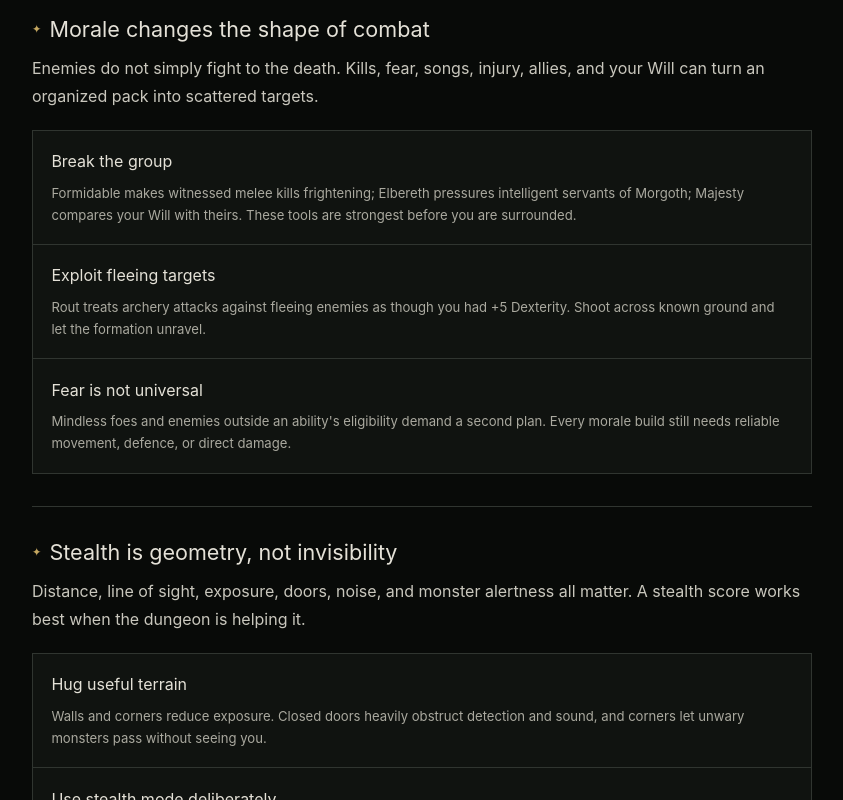
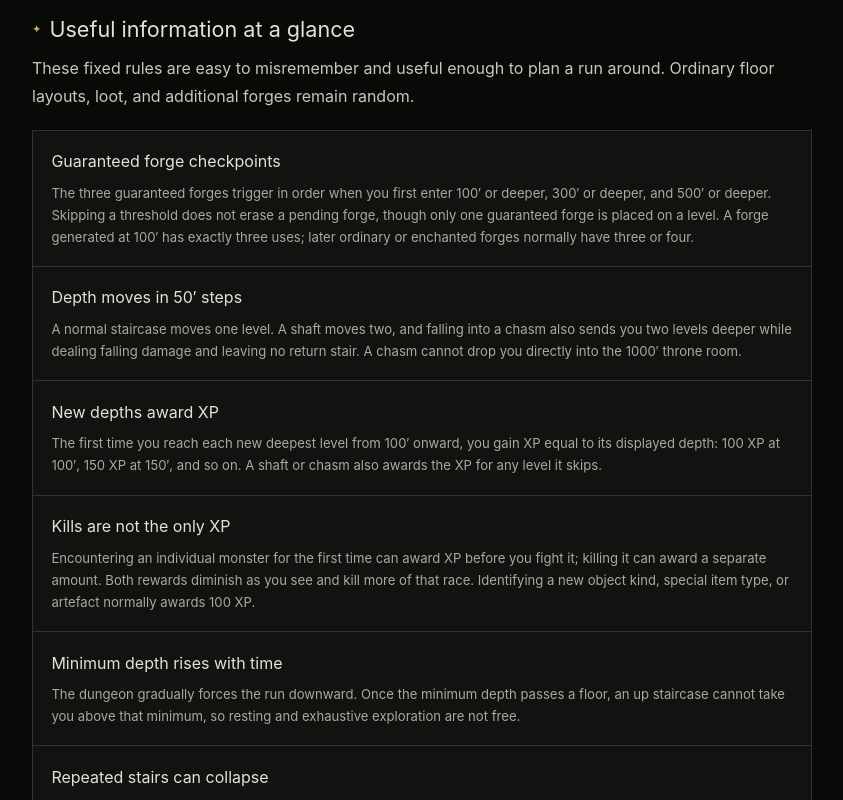
Before and after one commit to vittis/sil-q-builds, a React (Vite) app: page /primer in a window 1280 px wide. Shown: the part 1260-2060 px from the top of the page, without its empty margins (301-1144 px from the left). Built offline with nearby package versions, Linux system fonts and the light colour scheme.

Commit message:
Add useful primer reference section

```diff
--- a/src/data/primer.ts
+++ b/src/data/primer.ts
@@ -24,6 +24,21 @@ export const primerSections: PrimerSection[] = [
       { title: "Never chase into darkness", body: "Fleeing enemies can pull you into fresh packs. Take the morale win, reload the situation, and explore from a safe edge." },
     ],
     sourceIds: ["manual", "quirk-advice"],
+  },
+  {
+    id: "useful-information",
+    eyebrow: "Quick reference",
+    title: "Useful information at a glance",
+    intro: "These fixed rules are easy to misremember and useful enough to plan a run around. Ordinary floor layouts, loot, and additional forges remain random.",
+    points: [
+      { title: "Guaranteed forge checkpoints", body: "The three guaranteed forges trigger in order when you first enter 100′ or deeper, 300′ or deeper, and 500′ or deeper. Skipping a threshold does not erase a pending forge, though only one guaranteed forge is placed on a level. A forge generated at 100′ has exactly three uses; later ordinary or enchanted forges normally have three or four." },
+      { title: "Depth moves in 50′ steps", body: "A normal staircase moves one level. A shaft moves two, and falling into a chasm also sends you two levels deeper while dealing falling damage and leaving no return stair. A chasm cannot drop you directly into the 1000′ throne room." },
+      { title: "New depths award XP", body: "The first time you reach each new deepest level from 100′ onward, you gain XP equal to its displayed depth: 100 XP at 100′, 150 XP at 150′, and so on. A shaft or chasm also awards the XP for any level it skips." },
+      { title: "Kills are not the only XP", body: "Encountering an individual monster for the first time can award XP before you fight it; killing it can award a separate amount. Both rewards diminish as you see and kill more of that race. Identifying a new object kind, special item type, or artefact normally awards 100 XP." },
+      { title: "Minimum depth rises with time", body: "The dungeon gradually forces the run downward. Once the minimum depth passes a floor, an up staircase cannot take you above that minimum, so resting and exhaustive exploration are not free." },
+      { title: "Repeated stairs can collapse", body: "Using stairs several times in quick succession raises the chance that they crumble, causing falling damage and potentially leaving you deeper with no staircase back. The risk decays over turns and is tiny in ordinary forward play." },
+    ],
+    sourceIds: ["manual", "changelog"],
   },
   {
     id: "morale",
@@ -67,7 +82,7 @@ export const primerSections: PrimerSection[] = [
     title: "Forge solutions, not trophies",
     intro: "Smithing is strongest when it guarantees the tool your run needs. It is weakest when experience is sunk into a beautiful item while combat skills fall behind.",
     points: [
-      { title: "Plan for the fixed forges", body: "The first visits to 100′, 300′, and 500′ contain guaranteed forges. Arrive with the relevant ability, Smithing total, and a short priority list." },
+      { title: "Spend forge uses deliberately", body: "A forge is a limited bundle of crafts, not an unlimited shop. Arrive with the relevant ability, Smithing total, reserved XP, and a short priority list." },
       { title: "Solve the next danger", body: "Early identification, regeneration, accuracy, light, protection, or a resistance can remove more risk than a modest damage upgrade." },
       { title: "Do not chase sunk cost", body: "A smithing opener can pivot into a normal fighter. Once the needed items exist, invest in the skills that use them." },
     ],
```
Also changed, not shown: 1 other file (tests, documents, lock files or other folders).
